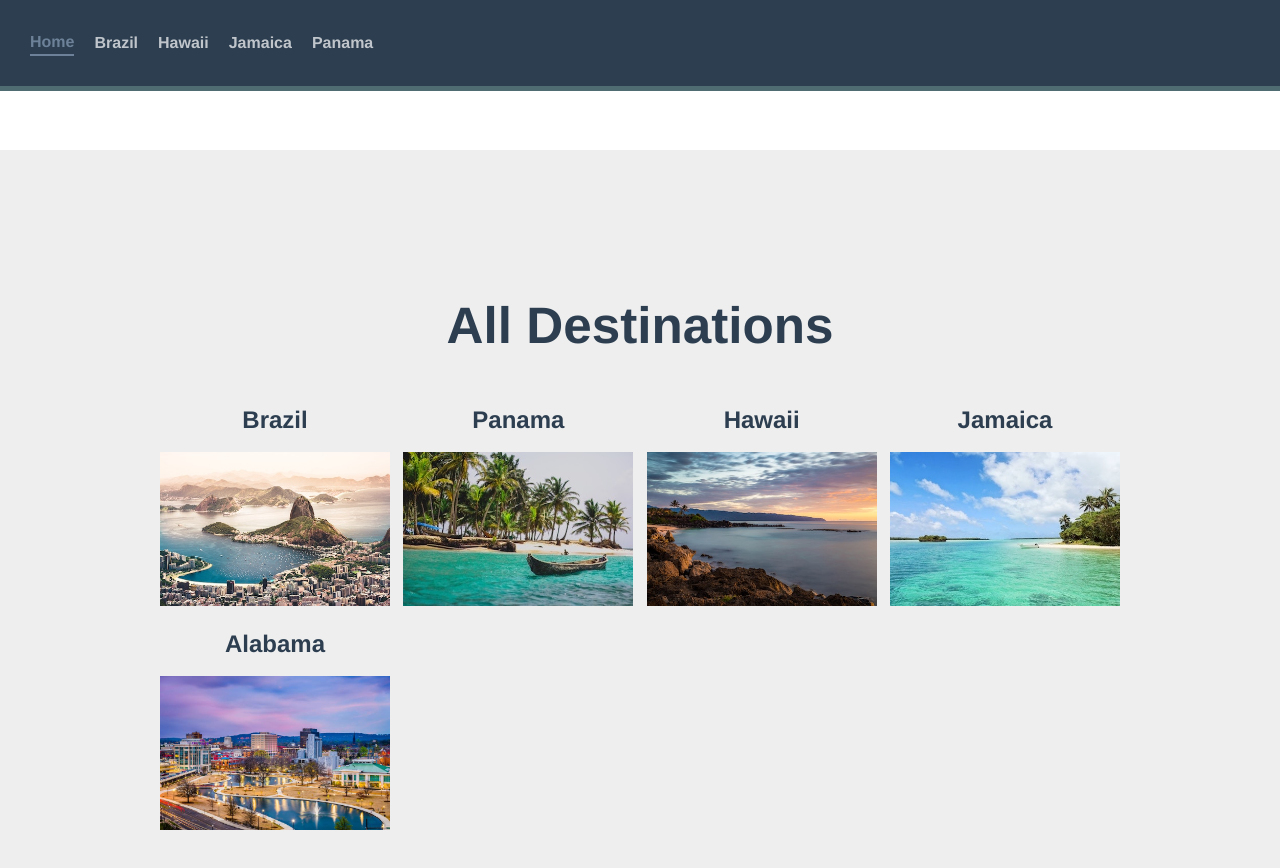
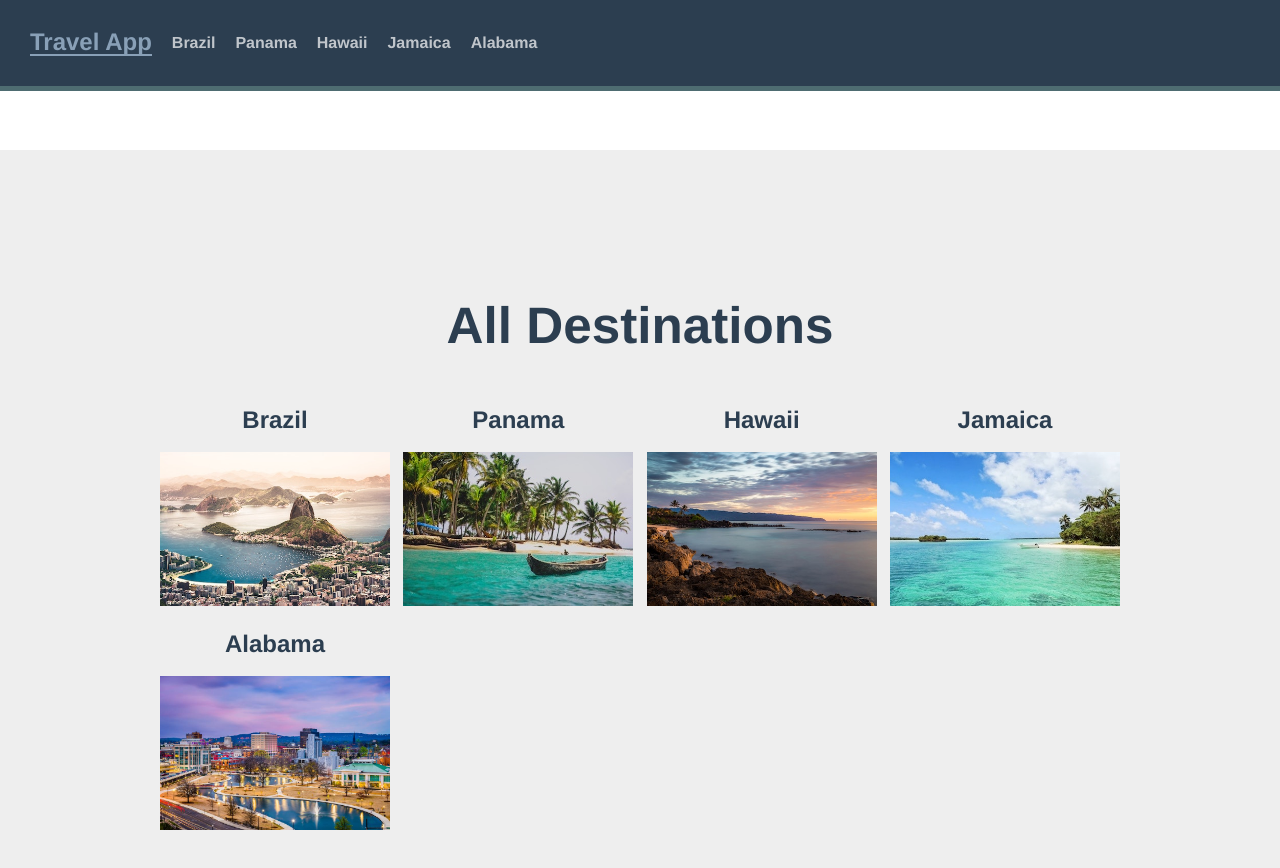
Before and after one commit to GabFiterman/Travel-App, a Vue app: page / in a window 1280 px wide. Shown: the top 868 px of the page. Built offline with nearby package versions, Linux system fonts and the light colour scheme; the HTML template or start-up script is replaced by a standard one.

Commit message:
Optimization of dynamic routes
* Changing the display of 'TheNavigation, it is now dynamically created from a v-for loop;

* Deletion of 'hard-code' target pages (now being dynamically created)

* Added 'slug' to the path (instead of 'id's), to make it easier and more optimized to use

```diff
--- a/router/index.js
+++ b/router/index.js
@@ -7,31 +7,7 @@
         component: Home
     },
     {
-        path: '/Brazil',
-        name: 'Brazil',
-        component: () =>
-            import ( /* webpackChunckName: "brazil" */ '../src/views/Brazil.vue')
-    },
-    {
-        path: '/Hawaii',
-        name: 'Hawaii',
-        component: () =>
-            import ( /* webpackChunckName: "hawaii" */ '../src/views/Hawaii.vue')
-    },
-    {
-        path: '/Jamaica',
-        name: 'Jamaica',
-        component: () =>
-            import ( /* webpackChunckName: "jamaica" */ '../src/views/Jamaica.vue')
-    },
-    {
-        path: '/Panama',
-        name: 'Panama',
-        component: () =>
-            import ( /* webpackChunckName: "panama" */ '../src/views/Panama.vue')
-    },
-    {
-        path: '/destination/:id',
+        path: '/destination/:slug',
         name: 'destination.show',
         component: () =>
             import ('../src/views/DestinationShow.vue')
--- a/src/components/TheNavigation.vue
+++ b/src/components/TheNavigation.vue
@@ -1,21 +1,35 @@
 <template>
     <nav id="nav">
-        <router-link to="/">Home</router-link>
-        <router-link to="/Brazil">Brazil</router-link>
-        <router-link to="/Hawaii">Hawaii</router-link>
-        <router-link to="/Jamaica">Jamaica</router-link>
-        <router-link to="/Panama">Panama</router-link>
+        <router-link id="logo" to="/">Travel App</router-link>
+        <router-link
+            v-for="destination in destinations"
+            :key="destination.id"
+            :to="{
+                name: 'destination.show',
+                params: {
+                    id: destination.id,
+                    slug: destination.slug
+                }
+            }">
+            {{ destination.name }}
+        </router-link>
     </nav>
 </template>
 
 <script>
+import sourceData from '../../data.json'
 export default {
-    name: "TheNavigation"
+    name: "TheNavigation",
+    data(){
+        return{
+            destinations: sourceData.destinations
+        }
+    }
 }
 </script>
 
 <style>
-#app .gabe-active-class{
+#app .gabe-active-class {
     color: #89a0b7;
     font-weight: bold;
     border-bottom: 2px solid #89a0b7;
--- a/src/views/Brazil.vue
+++ /dev/null
@@ -1,19 +0,0 @@
-<template>
-<div class="name Brazil">
-    <h1>Brazil</h1>
-</div>
-</template>
-
-<script>
-export default{
-    name: 'Brazil',
-
-}
-</script>
-
-<style scoped>
-.Brazil{
-    color: white;
-    background-color: green;
-}
-</style>
--- a/src/views/Hawaii.vue
+++ /dev/null
@@ -1,18 +0,0 @@
-<template>
-<div class="name Hawaii">
-    <h1>Hawaii</h1>
-</div>
-</template>
-
-<script>
-export default{
-    name: 'Hawaii',
-}
-</script>
-
-<style scoped>
-.Hawaii{
-    color: white;
-    background-color: lightseagreen;
-}
-</style>
--- a/src/views/Home.vue
+++ b/src/views/Home.vue
@@ -3,9 +3,16 @@
         <h1>All Destinations</h1>
         <div class="destinations"></div>
         <div class="destination-card">
-            <router-link v-for="destination in destinations" :key="destination.id"
-                :to="{ name: 'destination.show', params: { id: destination.id } }">
-
+            <router-link
+                v-for="destination in destinations"
+                :key="destination.id"
+                :to="{
+                    name: 'destination.show',
+                    params: {
+                        id: destination.id,
+                        slug: destination.slug
+                    }
+                }">
 
                 <h2>{{ destination.name }}</h2>
                 <img :src="`/images/${destination.image}`" :alt="destination.name" />
--- a/src/views/Jamaica.vue
+++ /dev/null
@@ -1,18 +0,0 @@
-<template>
-<div class="name Jamaica">
-    <h1>Jamaica</h1>
-</div>
-</template>
-
-<script>
-export default{
-    name: 'Jamaica',
-}
-</script>
-
-<style scoped>
-.Jamaica{
-    color: white;
-    background-color: darkred;
-}
-</style>
--- a/src/views/Panama.vue
+++ /dev/null
@@ -1,18 +0,0 @@
-<template>
-<div class="name Panama">
-    <h1>Panama</h1>
-</div>
-</template>
-
-<script>
-export default{
-    name: 'Panama',
-}
-</script>
-
-<style scoped>
-.Panama{
-    color: white;
-    background-color: violet;
-}
-</style>
```
Also changed, not shown: src/views/About.vue (deleted, +0 -15 lines).
